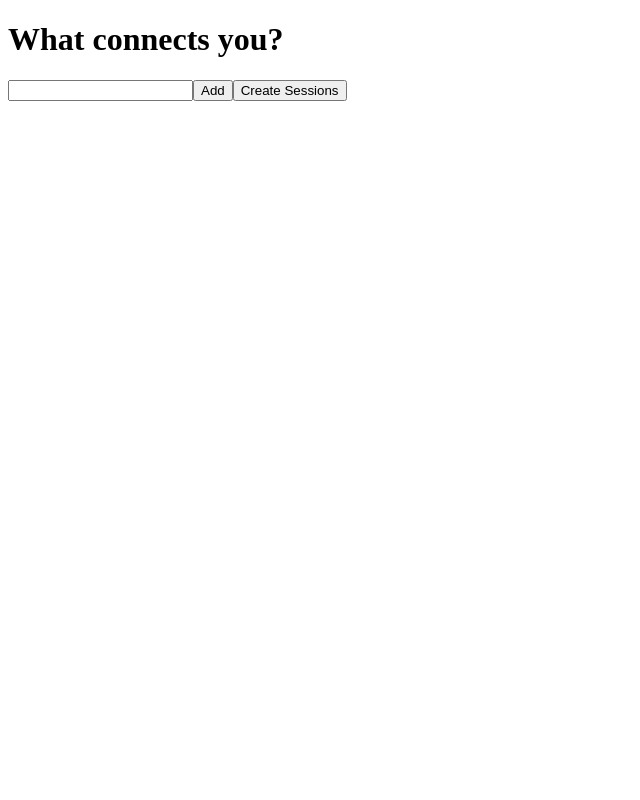
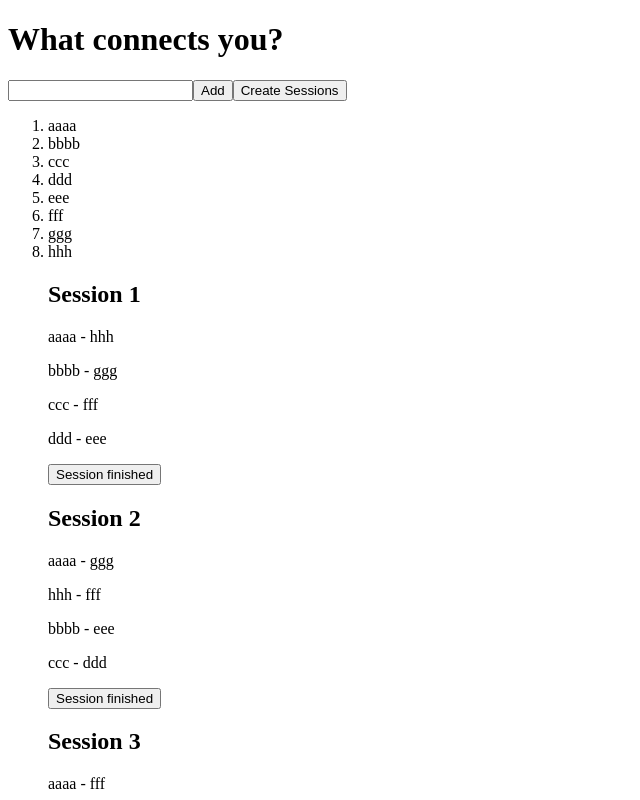
Before and after one commit to coding-bootcamps-eu/what-connects-you, a Vue app: page / in a window 1280 px wide. Shown: the top 800 px of the page, without its empty margins (0-640 px from the left). Built offline with nearby package versions, Linux system fonts and the light colour scheme.

Commit message:
feat: add 'create-session'-feature

```diff
--- a/src/App.vue
+++ b/src/App.vue
@@ -7,14 +7,42 @@
       id="name-input"
       v-model="attendee"
       @keypress.enter="addAttendee"
+      class="name-input"
     />
     <label for="name-input"></label>
-    <button class="button" @click="addAttendee">Add</button>
-    <button class="button">Create Sessions</button>
+    <button class="button" @click="addAttendee()">Add</button>
+    <button class="button" @click="createSessions()" :disabled="isValidSession">
+      Create Sessions
+    </button>
   </div>
-  <div>
-    <ol>
-      <li v-for="attendee in attendees" :key="attendee">{{ attendee }}</li>
+  <div class="added-attendees">
+    <ol class="attendee-list">
+      <li
+        v-for="attendee in attendees"
+        :key="attendee"
+        class="attendee-list__item"
+      >
+        {{ attendee }}
+      </li>
+    </ol>
+  </div>
+  <div class="sessions">
+    <ol class="sessions__list">
+      <li v-for="(session, i) in sessions" :key="i" class="sessions__list-item">
+        <h2 :class="{ finished: finishedSession === i }">
+          Session {{ i + 1 }}
+        </h2>
+        <p
+          v-for="(singleSession, j) in session"
+          :key="j"
+          :class="{ finished: finishedSession === i }"
+        >
+          {{ session[j][0] + " - " + session[j][1] }}
+        </p>
+        <button @click="toggleFinished(i)" class="button">
+          Session finished
+        </button>
+      </li>
     </ol>
   </div>
 </template>
@@ -22,6 +50,7 @@
 <script lang="ts">
 // todo: add missing unit tests
 import { defineComponent } from "vue";
+import { createSessions, Sessions } from "./round-robin-matching";
 
 export default defineComponent({
   name: "App",
@@ -30,11 +59,23 @@ export default defineComponent({
   data(): {
     attendees: string[];
     attendee: string;
+    sessions: Sessions;
+    finishedSession: number | null;
   } {
     return {
-      attendees: [],
+      attendees: ["aaaa", "bbbb", "ccc", "ddd", "eee", "fff", "ggg", "hhh"],
       attendee: "",
+      sessions: [],
+      finishedSession: null,
     };
+  },
+  created() {
+    this.createSessions();
+  },
+  computed: {
+    isValidSession: function (): boolean {
+      return this.attendees.length > 1 && this.attendees.length % 2 !== 0;
+    },
   },
   methods: {
     addAttendee() {
@@ -43,8 +84,26 @@ export default defineComponent({
         this.attendee = "";
       }
     },
+    createSessions() {
+      this.sessions = createSessions(this.attendees);
+    },
+    toggleFinished(index: number) {
+      if (this.finishedSession === index) {
+        this.finishedSession = null;
+      } else {
+        this.finishedSession = index;
+      }
+    },
   },
 });
 </script>
 
-<style></style>
+<style>
+.sessions__list {
+  list-style: none;
+}
+
+.finished {
+  text-decoration: line-through;
+}
+</style>
--- /dev/null
+++ b/src/round-robin-matching.ts
@@ -0,0 +1,42 @@
+export type Pairing = string[];
+export type Session = Array<Pairing>;
+export type Sessions = Array<Session>;
+
+export const createPairs = (attendeeNames: string[]) => {
+  const attendeeArray = Array.from(attendeeNames);
+  const pairs = [];
+  while (attendeeArray.length != 0) {
+    const firstName = attendeeArray.shift();
+    const lastName = attendeeArray.pop();
+    if (firstName != undefined && lastName != undefined) {
+      pairs.push([firstName, lastName]);
+    }
+  }
+  return pairs;
+};
+
+export const rotateAttendeeArray = (array: string[]) => {
+  const baseArray = Array.from(array);
+
+  const firstName = baseArray.shift();
+  const lastName = baseArray.pop();
+
+  if (firstName && lastName) {
+    return [firstName, lastName, ...baseArray];
+  }
+  return baseArray;
+};
+
+export const createSessions = (attendeeNames: string[]): Sessions => {
+  if (attendeeNames.length < 2) {
+    // todo: throw new Error("Lenght of Attendeelist should be atleast 2");
+  }
+  const sessions: Sessions = [];
+  let namesArray = Array.from(attendeeNames);
+
+  for (let i = 0; i < namesArray.length - 1; i++) {
+    sessions.push(createPairs(namesArray));
+    namesArray = rotateAttendeeArray(namesArray);
+  }
+  return sessions;
+};
```
